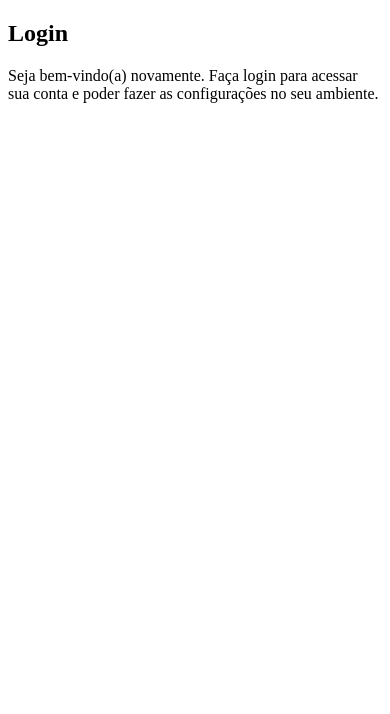
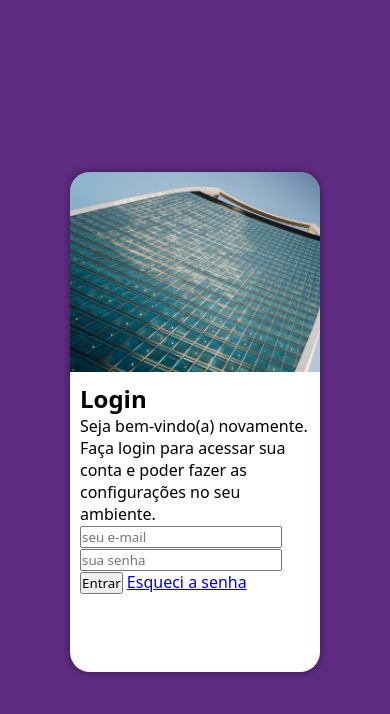
Before and after one commit to Eduardo-Rodriguess/projeto-login, a plain HTML site: page index.html in a window 390 px wide. Drawn offline with Linux system fonts and the light colour scheme.

Commit message:
Projeto login, mobile first em criação

```diff
--- a/estilos/style.css
+++ b/estilos/style.css
@@ -1,7 +1,58 @@
 @charset "UTF-8";
+
+/* MOBILE FIRST */
 
 /*
     Paleta de cores
     Verde: #49a09d
     Lilás: #5f2c82
 */
+
+*{
+    font-family: system-ui, -apple-system, BlinkMacSystemFont, 'Segoe UI', Roboto, Oxygen, Ubuntu, Cantarell, 'Open Sans', 'Helvetica Neue', sans-serif;
+    margin: 0;
+    padding: 0;
+    box-sizing: border-box;
+}
+
+hmtml, body{
+    background-color: #5f2c82;
+    height: 100vh;
+    width: 100vw;
+}
+
+main{
+    position: relative;
+    height: 100vh;
+    width: 100vw;
+}
+
+section#login{
+    background-color: white;
+    width: 250px;
+    height: 500px;
+    border-radius: 20px;
+    box-shadow: 0px 0px 10px rgba(0, 0, 0, 0.451);
+
+    overflow: hidden;
+    position: absolute;
+    top: 50%;
+    left: 50%;
+    transform: translate(-50%, -50%);
+}
+
+section#login > div#imagem{
+    display: block;
+    background-color: #5f2c82;
+    background-image: url(../imagens/metal.jpg);
+    background-repeat: no-repeat;
+    background-position: bottom left;
+    background-size: cover;
+    height: 200px;
+}
+
+section#login > div#formulario{
+    display: block;
+    padding: 10px;
+
+}
--- a/index.html
+++ b/index.html
@@ -5,20 +5,26 @@
     <meta name="viewport" content="width=device-width, initial-scale=1.0">
     <title>Login</title>
     <link rel="stylesheet" href="estilos/style.css">
+    <link rel="stylesheet" href="estilos/media-query.css">
 </head>
 <body>
     <main>
         <section id="login">
             <div id="imagem">
-
             </div>
             <div id="formulario">
                 <h1>Login</h1>
                 <p>
                     Seja bem-vindo(a) novamente. Faça login para acessar sua conta e poder fazer as configurações no seu ambiente.
                 </p>
-                <form action="login.php?>" method="post">
+                <form action="login.php?>" method="post" autocomplete="on">
 
+                    <input class="email-senha" type="email" name="email" id="email" placeholder="seu e-mail" autocomplete="email" required>
+
+                    <input class="email-senha" type="password" name="senha" id="senha" placeholder="sua senha" required min="8">
+
+                    <input id="buttom-entrar" type="submit" value="Entrar">
+                    <a href="#">Esqueci a senha</a>
                 </form>
             </div>
         </section>
```
Also changed, not shown: estilos/media-query.css (added, +11 -0 lines).
